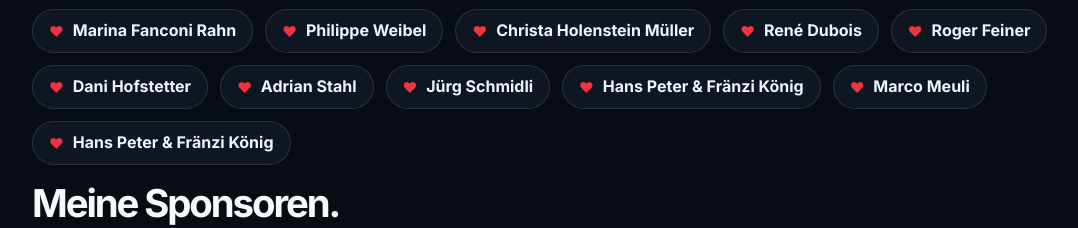
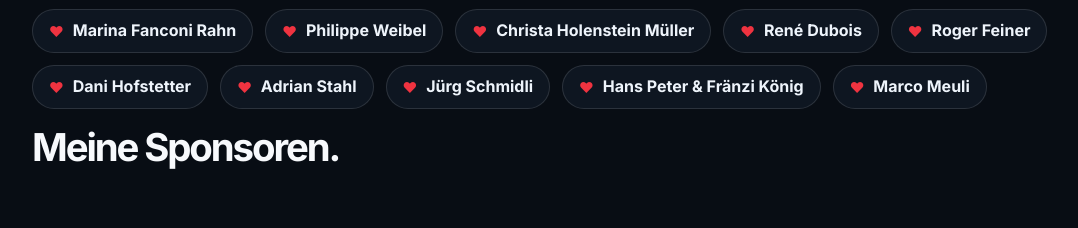
Before and after one commit to theresaluternauer/JonigoesCanada, a plain HTML site: page index.html in a window 1280 px wide. Shown: the part 6765-6993 px from the top of the page, without its empty margins (18-1096 px from the left). Drawn offline with Linux system fonts and the light colour scheme.

Commit message:
Update index.html

```diff
--- a/index.html
+++ b/index.html
@@ -334,7 +334,7 @@ Mit deiner Spende hilfst du, mir diesen Traum zu verwirklichen. Jeder Beitrag z
           <span class="supporter-pill">Jürg Schmidli</span>
           <span class="supporter-pill">Hans Peter & Fränzi König</span>
           <span class="supporter-pill">Marco Meuli</span>
-          <span class="supporter-pill">Hans Peter & Fränzi König</span>
+
         </div>
 
         <div class="section-heading">
```
